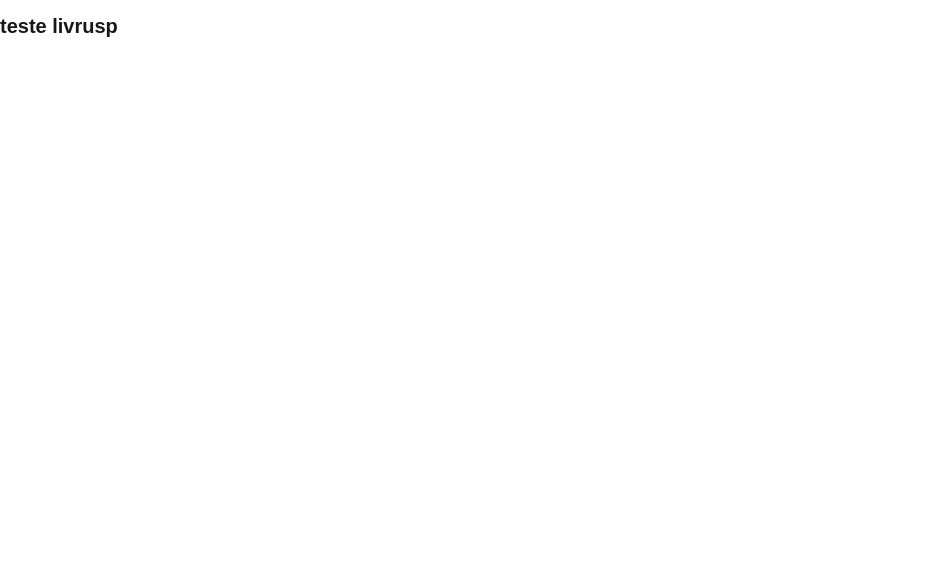
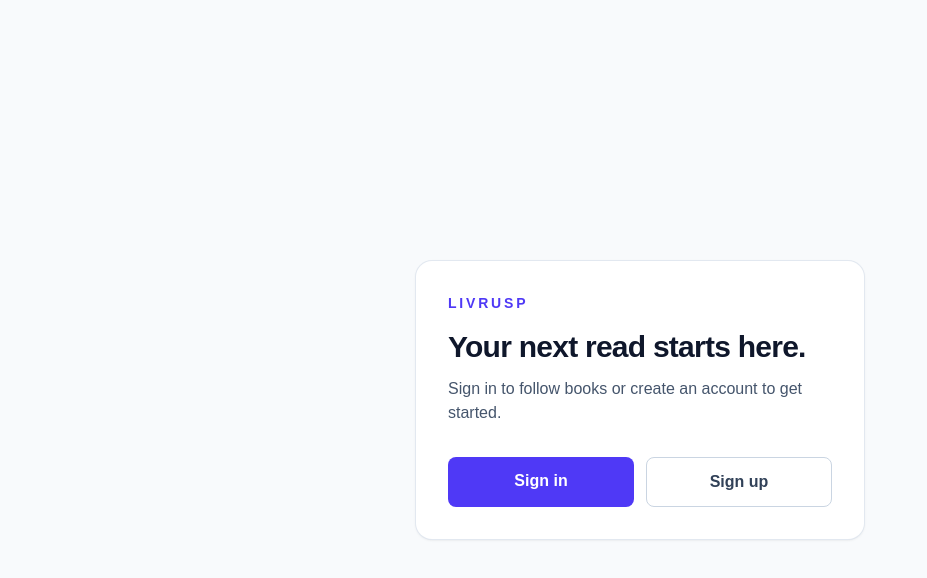
Before and after one commit to diegofa2004/proj-lab-eng-soft, a Next.js app in the folder frontend/: page / in a window 1280 px wide. Shown: the top 578 px of the page, without its empty margins (0-927 px from the left). Built offline with nearby package versions, Linux system fonts and the light colour scheme.

Commit message:
feat: main page first layout

```diff
--- /dev/null
+++ b/frontend/app/cadastro/page.tsx
@@ -0,0 +1,16 @@
+import Link from "next/link";
+
+export default function CadastroPage() {
+  return (
+    <main className="flex min-h-screen items-center justify-center bg-slate-50 px-6 text-slate-900">
+      <section className="w-full max-w-md rounded-2xl bg-white p-8 shadow-sm ring-1 ring-slate-200">
+        <p className="text-sm font-semibold uppercase tracking-[0.2em] text-indigo-600">LivrUSP</p>
+        <h1 className="mt-4 text-3xl font-bold tracking-tight">Sign up</h1>
+        <p className="mt-3 text-slate-600">Account creation will be added after the users API is ready.</p>
+        <Link className="mt-8 inline-block font-semibold text-indigo-600 hover:text-indigo-700" href="/">
+          Back to home
+        </Link>
+      </section>
+    </main>
+  );
+}
--- a/frontend/app/layout.tsx
+++ b/frontend/app/layout.tsx
@@ -13,8 +13,8 @@
 });
 
 export const metadata: Metadata = {
-  title: "Create Next App",
-  description: "Generated by create next app",
+  title: "LivrUSP",
+  description: "Book reading and publishing",
 };
 
 export default function RootLayout({ children }: LayoutProps<"/">) {
--- /dev/null
+++ b/frontend/app/login/page.tsx
@@ -0,0 +1,16 @@
+import Link from "next/link";
+
+export default function LoginPage() {
+  return (
+    <main className="flex min-h-screen items-center justify-center bg-slate-50 px-6 text-slate-900">
+      <section className="w-full max-w-md rounded-2xl bg-white p-8 shadow-sm ring-1 ring-slate-200">
+        <p className="text-sm font-semibold uppercase tracking-[0.2em] text-indigo-600">LivrUSP</p>
+        <h1 className="mt-4 text-3xl font-bold tracking-tight">Sign in</h1>
+        <p className="mt-3 text-slate-600">The sign-in form will be added in a later step.</p>
+        <Link className="mt-8 inline-block font-semibold text-indigo-600 hover:text-indigo-700" href="/">
+          Back to home
+        </Link>
+      </section>
+    </main>
+  );
+}
--- a/frontend/app/page.tsx
+++ b/frontend/app/page.tsx
@@ -1,9 +1,30 @@
-import PageHeader from "@/components/layout/Header";
+import Link from "next/link";
 
 export default function Home() {
   return (
-    <main className="main">
-    <PageHeader title="teste livrusp" />
+    <main className="flex min-h-screen items-center justify-center bg-slate-50 px-6 text-slate-900">
+      <section className="w-full max-w-md rounded-2xl bg-white p-8 shadow-sm ring-1 ring-slate-200">
+        <p className="text-sm font-semibold uppercase tracking-[0.2em] text-indigo-600">LivrUSP</p>
+        <h1 className="mt-4 text-3xl font-bold tracking-tight">Your next read starts here.</h1>
+        <p className="mt-3 text-slate-600">
+          Sign in to follow books or create an account to get started.
+        </p>
+
+        <div className="mt-8 grid gap-3 sm:grid-cols-2">
+          <Link
+            className="rounded-lg bg-indigo-600 px-4 py-3 text-center font-semibold text-white transition hover:bg-indigo-700"
+            href="/login"
+          >
+            Sign in
+          </Link>
+          <Link
+            className="rounded-lg border border-slate-300 px-4 py-3 text-center font-semibold text-slate-700 transition hover:bg-slate-50"
+            href="/cadastro"
+          >
+            Sign up
+          </Link>
+        </div>
+      </section>
     </main>
   );
 }
```
